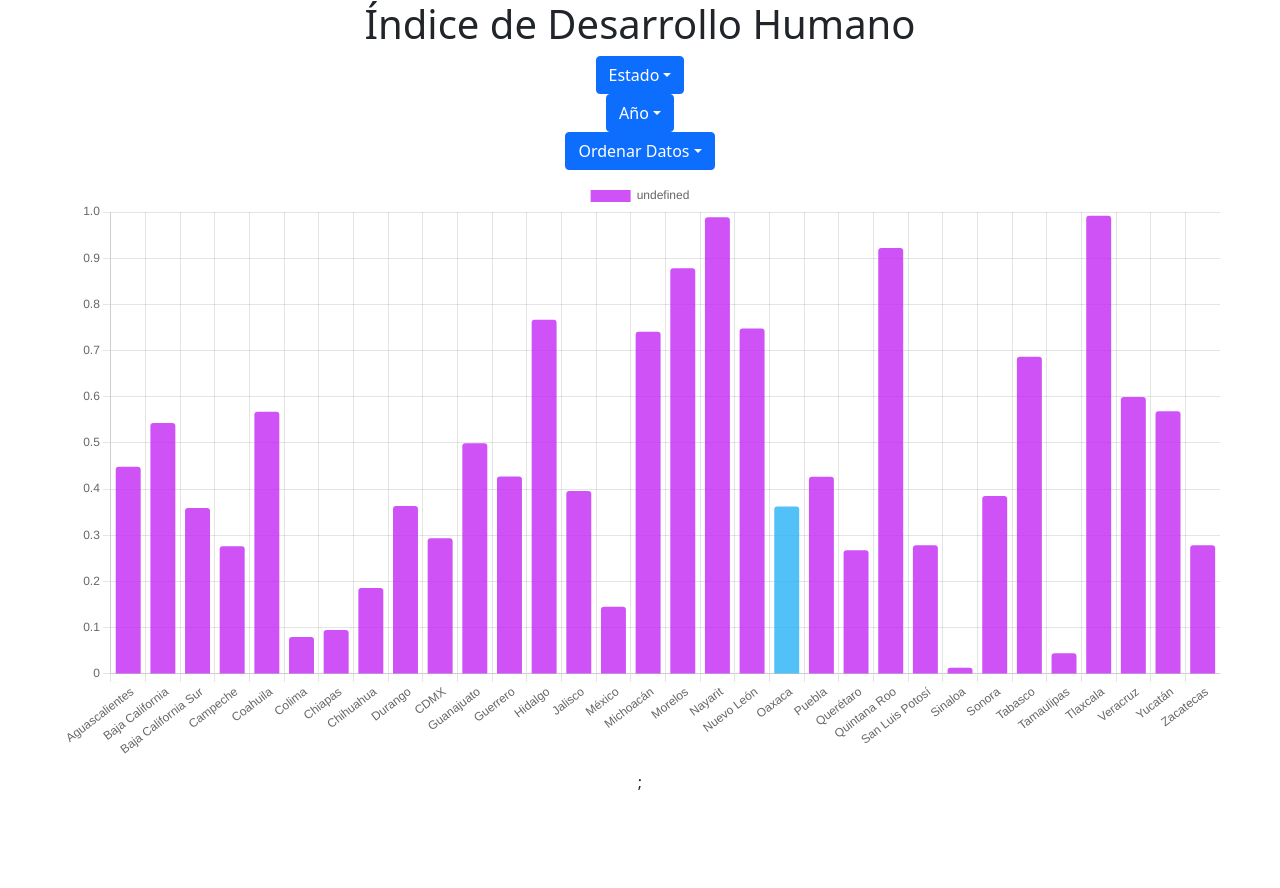
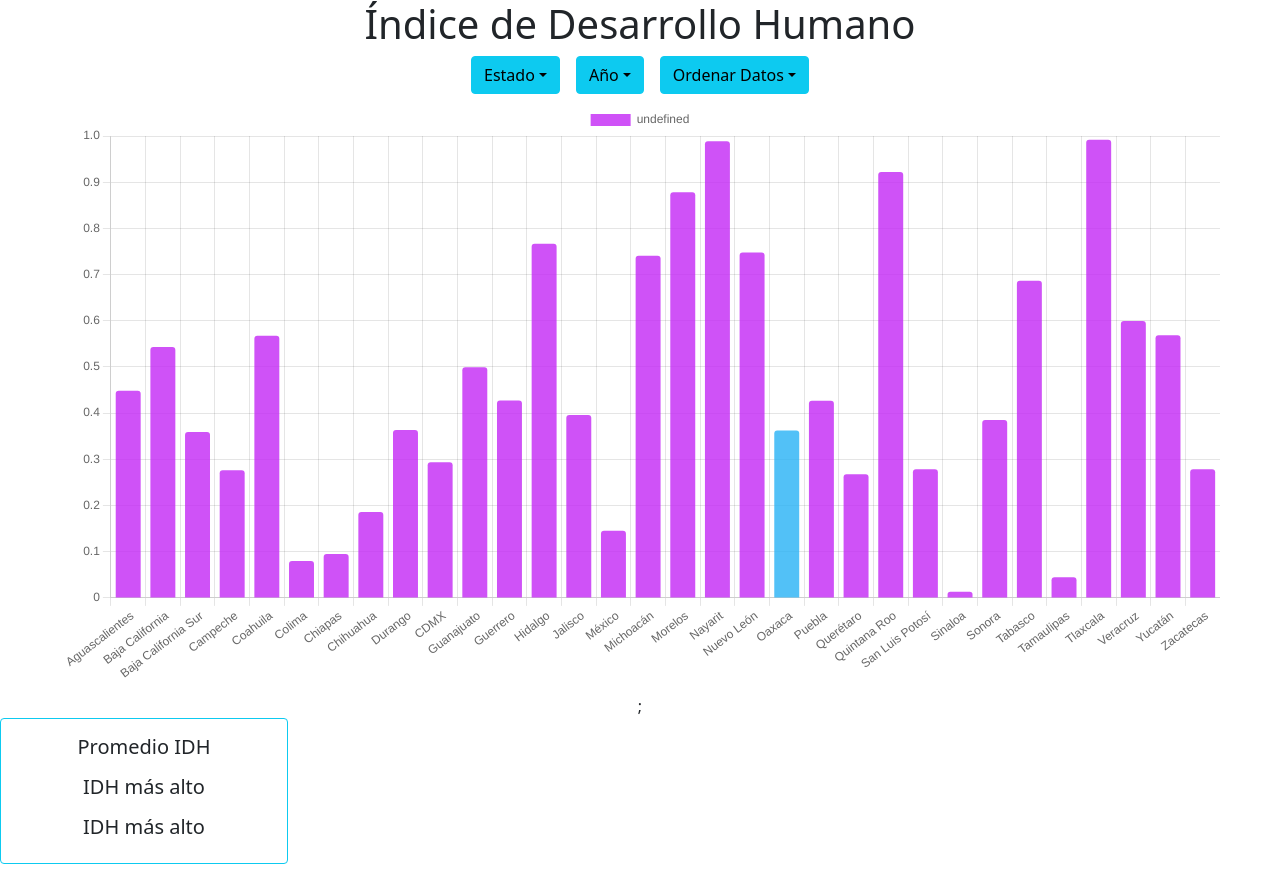
Before and after one commit to Natalia1705/Indice-de-desarrollo-Humano, a React (Create React App) app: page / in a window 1280 px wide. Before the commit the page ends 802 px from the top, so only its background shows below. Built offline with nearby package versions, Linux system fonts and the light colour scheme.

Commit message:
add style to DropDown

```diff
--- a/src/App.js
+++ b/src/App.js
@@ -1,11 +1,12 @@
 import "./App.css";
 import { BarChart } from "./components/BarChart";
+import { DropDown } from "./components/DropDown";
 
 function App() {
   return (
     <div className="App">
       <h1>Índice de Desarrollo Humano</h1>
-
+      <DropDown />
       <BarChart />
     </div>
   );
--- a/src/components/BarChart.jsx
+++ b/src/components/BarChart.jsx
@@ -1,8 +1,7 @@
 // import { useState } from "react";
 import "bootstrap/dist/css/bootstrap.min.css";
+import { Card } from "react-bootstrap";
 import { arrayObj } from "../data/data.js";
-import { labels } from "../data/data";
-import { years } from "../data/data";
 
 import {
   Chart as ChartJS,
@@ -13,7 +12,6 @@ import {
   Legend,
 } from "chart.js";
 import { Bar } from "react-chartjs-2";
-import { DropdownButton, Dropdown } from "react-bootstrap";
 
 ChartJS.register(CategoryScale, LinearScale, BarElement, Tooltip, Legend);
 
@@ -21,7 +19,7 @@ export const options = {
   responsive: true,
 };
 
-// provitional let
+// provitional constants
 let sort = "Alfabetiamente Z-A";
 let selectedYear = 2019;
 let selectedState = "Oaxaca";
@@ -29,8 +27,6 @@ let newStates = [];
 let newidhData = [];
 
 const yearFilteredArray = arrayObj.filter((e) => e.year === selectedYear);
-
-console.log(yearFilteredArray);
 
 if (sort === "Ascendente") {
   let sortedState = yearFilteredArray.sort((a, b) => {
@@ -90,55 +86,29 @@ export const data = {
 };
 
 export function BarChart() {
-  // const [sort, setSort] = useState("Alfabetiamente A-Z");
+  const stateFilteredArray = arrayObj.filter((e) => e.label === selectedState);
+  console.log(stateFilteredArray);
 
   return (
-    <div className="barChart mb-2">
-      <div className="dropDown">
-        <DropdownButton id="dropdown-item-button" title="Estado">
-          {labels.map((e) => (
-            <Dropdown.Item as="button">{e}</Dropdown.Item>
-          ))}
-        </DropdownButton>
-      </div>
-      <div className="dropDown">
-        <DropdownButton id="dropdown-item-button" title="Año">
-          {years.map((e) => (
-            <Dropdown.Item as="button">{e}</Dropdown.Item>
-          ))}
-        </DropdownButton>
-      </div>
-      <div className="dropDown">
-        <DropdownButton id="dropdown-item-button" title="Ordenar Datos">
-          <Dropdown.Item as="button" value={"Ascendente"}>
-            Ascendente
-          </Dropdown.Item>
-          <Dropdown.Item
-            as="button"
-            value="Descendente"
-            // onChange={(e) => setSort(e.target.value)}
-          >
-            Descendente
-          </Dropdown.Item>
-          <Dropdown.Item
-            as="button"
-            value="Alfabetiamente A-Z"
-            // onChange={(e) => setSort(e.target.value)}
-          >
-            Alfabetiamente A-Z
-          </Dropdown.Item>
-          <Dropdown.Item
-            as="button"
-            value="Alfabetiamente Z-A"
-            // onChange={(e) => setSort(e.target.value)}
-          >
-            Alfabetiamente Z-A
-          </Dropdown.Item>
-        </DropdownButton>
-      </div>
-      <div className="chart">
-        <Bar style={{ margin: "10px 60px " }} options={options} data={data} />;
-      </div>
+    <div className="chart">
+      <Bar
+        style={{ margin: "10px 60px " }}
+        options={options}
+        data={data}
+        className="font-weight-normal"
+      />
+      ;
+      <Card border="info" style={{ width: "18rem" }}>
+        <Card.Body>
+          <Card.Title>Promedio IDH</Card.Title>
+          <Card.Text>{}</Card.Text>
+          <Card.Title>IDH más alto</Card.Title>
+          <Card.Text>{}</Card.Text>
+          <Card.Title>IDH más alto</Card.Title>
+          <Card.Text>{}</Card.Text>
+        </Card.Body>
+      </Card>
+      <br />
     </div>
   );
 }
--- /dev/null
+++ b/src/components/DropDown.jsx
@@ -0,0 +1,49 @@
+import "bootstrap/dist/css/bootstrap.min.css";
+import { Dropdown } from "react-bootstrap";
+import { labels } from "../data/data";
+import { years } from "../data/data";
+
+export const DropDown = () => {
+  return (
+    <>
+      <Dropdown className="d-inline mx-2">
+        <Dropdown.Toggle id="dropdown-autoclose-true" variant="info">
+          Estado
+        </Dropdown.Toggle>
+
+        <Dropdown.Menu>
+          {labels.map((e) => (
+            <Dropdown.Item as="button" variant="secondary">
+              {e}
+            </Dropdown.Item>
+          ))}
+        </Dropdown.Menu>
+      </Dropdown>
+
+      <Dropdown className="d-inline mx-2" autoClose="inside">
+        <Dropdown.Toggle id="dropdown-autoclose-true" variant="info">
+          Año
+        </Dropdown.Toggle>
+
+        <Dropdown.Menu>
+          {years.map((e) => (
+            <Dropdown.Item as="button">{e}</Dropdown.Item>
+          ))}
+        </Dropdown.Menu>
+      </Dropdown>
+
+      <Dropdown className="d-inline mx-2" autoClose="inside">
+        <Dropdown.Toggle id="dropdown-autoclose-true" variant="info">
+          Ordenar Datos
+        </Dropdown.Toggle>
+
+        <Dropdown.Menu>
+          <Dropdown.Item as="button">Ascendente</Dropdown.Item>
+          <Dropdown.Item as="button">Descendente</Dropdown.Item>
+          <Dropdown.Item as="button">Alfabetiamente A-Z"</Dropdown.Item>
+          <Dropdown.Item as="button">Alfabetiamente Z-A"</Dropdown.Item>
+        </Dropdown.Menu>
+      </Dropdown>
+    </>
+  );
+};
```
